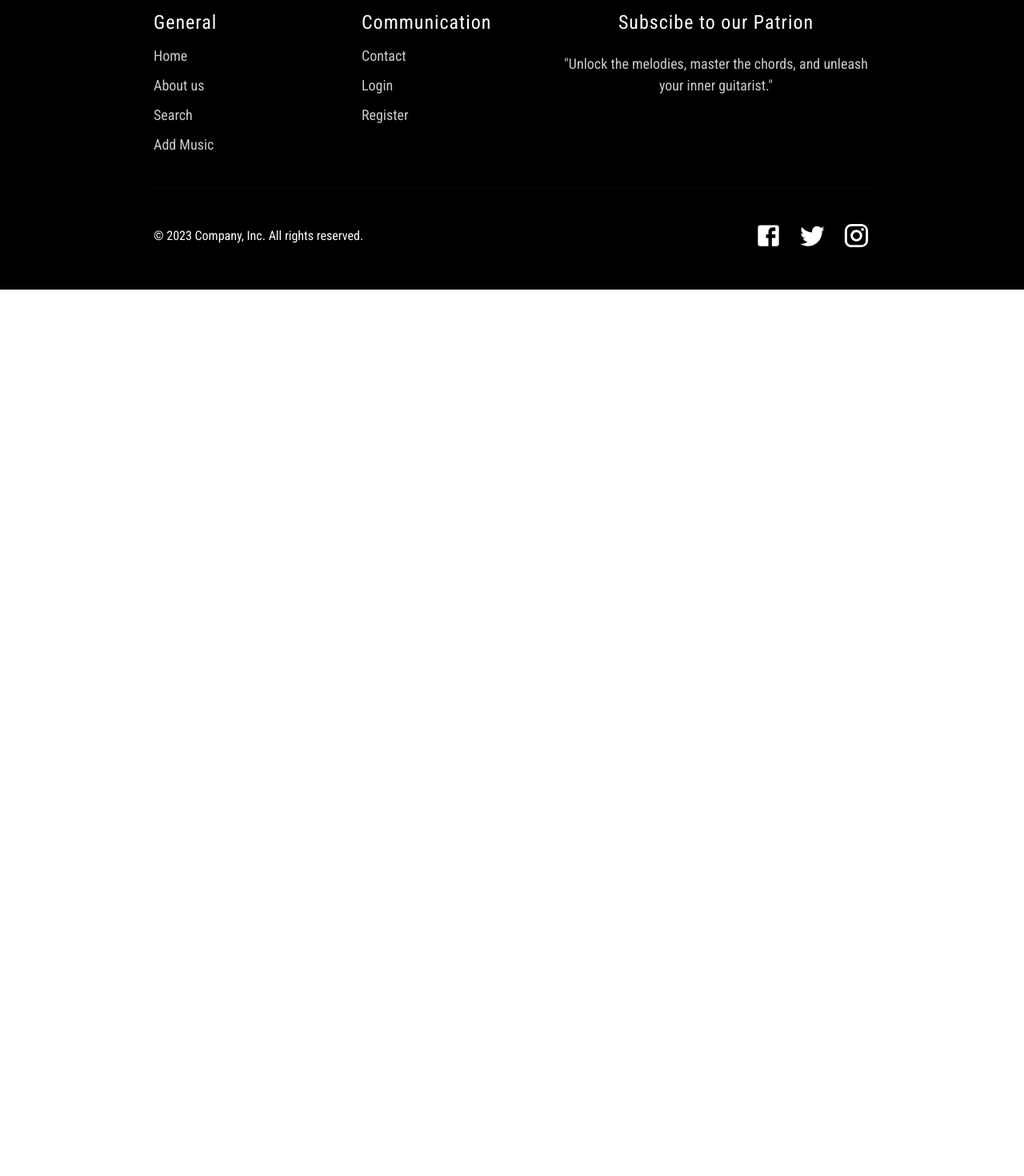
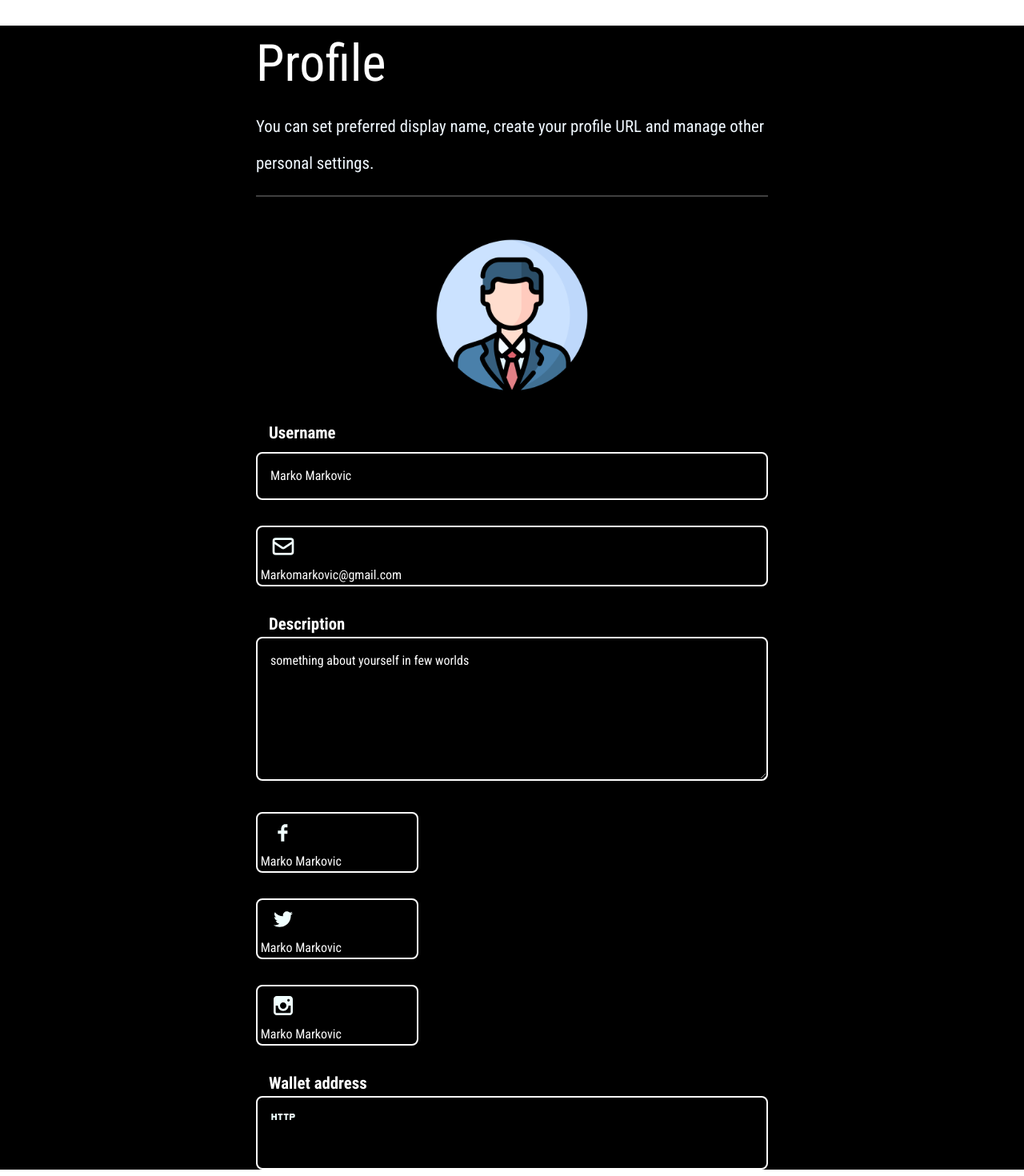
Before and after one commit to jankovulovic/coinis_project, a React (Create React App) app: page /profile in a window 1280 px wide. Shown: the part 140-1610 px from the top of the page at 80% size. Before the commit the page ends 800 px from the top, so only its background shows below. Built offline with nearby package versions, Linux system fonts and the light colour scheme.

Commit message:
profilepage

```diff
--- /dev/null
+++ b/src/Componente/ProfilePage/Form/Form.jsx
@@ -0,0 +1,88 @@
+import Reac from "react";
+import classes from "../Form/Form.module.css";
+import {HiOutlineMail} from 'react-icons/hi';
+import {MdOutlineHttp,MdOutlineContentCopy} from "react-icons/md";
+import {TiSocialFacebook, TiSocialTwitter, TiSocialInstagram} from "react-icons/ti";
+
+
+const Form = () => {
+    return (
+        <div className={classes.Form}>
+            <div className={classes.Form_box}>
+                <form>
+                    <div className={classes.Form_box_input}>
+                        <label htmlFor="name">Username</label>
+                        <input type="text" placeholder="Marko Markovic" className={classes.Form_box_input_userName}/>
+                    </div>
+                    <div className={classes.Form_box_input}>
+                        <label htmlFor="email" ></label>
+                        <div className={classes.Form_box_input_box}>
+                            <div className={classes.Form_box_input_box_icon}>
+                                <HiOutlineMail />
+                            </div>
+                            <input type="text" placeholder=" Markomarkovic@gmail.com" />
+                        </div>
+                    </div>
+                    <div className={classes.Form_box_input}>
+                        <label htmlFor="description">Description</label>
+                        <textarea
+                           name=""
+                           id=""
+                           cols="30"
+                           rows="6"
+                           placeholder="something about yourself in few worlds"
+                        ></textarea>
+                    </div>
+
+                    <div className={classes.Form_box_input_social}>
+                        <div className={classes.Form_box_input}>
+                            <label htmlFor="facebook"></label>
+                            <div className={classes.Form_box_input_box}>
+                                <div className={classes.Form_box_input_box_icon}>
+                                    <TiSocialFacebook />
+                                </div>
+                        <input type="text" placeholder=" Marko Markovic" />
+                            </div>
+                        </div>
+                    </div>
+                    <div className={classes.Form_box_input_social}>
+                        <div className={classes.Form_box_input}>
+                            <label htmlFor="Twitter"></label>
+                            <div className={classes.Form_box_input_box}>
+                                <div className={classes.Form_box_input_box_icon}>
+                                    <TiSocialTwitter />
+                                </div>
+                        <input type="text"  placeholder=" Marko Markovic"  />
+                            </div>
+                        </div>
+                    </div>
+                    <div className={classes.Form_box_input_social}>
+                        <div className={classes.Form_box_input}>
+                            <label htmlFor="Instagram"></label>
+                            <div className={classes.Form_box_input_box}>
+                                <div className={classes.Form_box_input_box_icon}>
+                                    <TiSocialInstagram />
+                                </div>
+                        <input type="text"  placeholder=" Marko Markovic" />
+                            </div>
+                        </div>
+                    </div>
+                    <div className={classes.Form_box_input}>
+                        <label htmlFor="wallet">Wallet address</label>
+                        <div className={classes.Form_box_input_box}>
+                            <div className={classes.Form_box_input_box_icon}>
+                                <MdOutlineHttp />
+
+                            </div>
+                            <input type="text" />
+                            <div className={classes.Form_box_input_box_icon}>
+
+                            </div>
+                        </div>
+                    </div>
+                </form>
+            </div>
+        </div>
+    )
+}
+export default Form;
--- /dev/null
+++ b/src/Componente/ProfilePage/Form/Form.module.css
@@ -0,0 +1,95 @@
+
+.Form{
+    width:100%;
+}
+
+.Form_box_input{
+    margin-top: 2rem;
+
+}
+
+.Form_box_input label {
+    display: block;
+    width: 100%;
+    margin-left: 1rem;
+    font-weight: 700;
+    font-size: 1.3rem;
+    color: white;
+
+}
+
+.Form_box_input_userName{
+    width: 100%;
+    border: 1px solid var(--icons-color);
+    padding: 1rem;
+    border-radius: 0.5rem;
+    background-color: transparent;
+    margin-top: .5rem;
+    outline: none;
+    border:  2px solid white;
+    color: white;
+}
+
+.Form_box_input::placeholder{
+    font-size: 1.2rem;
+    color: var(--icons-color);
+
+}
+
+.Form_box_input_box{
+    width: 100%;
+    border: 1px solid var(--icons-color);
+    border-radius: 0.5rem;
+    align-items: center;
+    gap: 1rem;
+    overflow: hidden;
+    border:  2px solid white;
+
+
+}
+
+.Form_box_input_box_icon{
+    font-size: 2rem;
+    background-color: var(--icons-color);
+    padding: .5rem 1rem;
+    color: azure;
+    display: grid;
+    cursor: pointer;
+
+}
+
+.Form_box_input_box input {
+    width: 90%;
+    border: 0;
+    background-color: transparent;
+    outline: none;
+}
+
+.Form_box_input textarea {
+   width: 100%;
+   background-color: transparent;
+   outline: none;
+   border-radius: 0.5rem;
+   padding: 1rem;
+   border:  2px solid white;
+
+
+}
+
+.Form_box_input_social{
+    display: grid;
+    grid-template-columns: repeat(3, 1fr);
+    gap: 1rem;
+}
+
+.Form_box_btn{
+    margin: 4rem 0;
+}
+
+input::placeholder {
+    color: white;
+  }
+
+textarea::placeholder{
+    color: white;
+}
--- a/src/Componente/ProfilePage/ProfilePage.js
+++ b/src/Componente/ProfilePage/ProfilePage.js
@@ -1,8 +1,37 @@
+import React from "react";
+import {useState, useMemo, useCallback, useContext} from "react";
+import {useDropzone}  from "react-dropzone";
+import classes from "./ProfilePage.module.css";
+import Form from "../ProfilePage/Form/Form";
+import img from "../../Assets/profileimage.png";
+
+
 const ProfilePage = () => {
+  const [fileUrl, setFileUrl] = useState(null);
   return (
-    <>
-      <div>Profile Page</div>
-    </>
+    <div className={classes.countainer}>
+   <div className={classes.profile}>
+    <div className={classes.profile_info}>
+      <h1>Profile</h1>
+      <p>You can set preferred display name, create your profile URL and manage other personal settings.</p>
+      <hr></hr>
+    </div>
+    <div className={classes.profile_box}>
+      <div className={classes.profile_box_img}>
+            <img
+              src={img}
+              alt="profile upload"
+              height={200}
+              width={200}
+              className={classes.profile_box_img_img}
+            />
+      </div>
+      <div className={classes.profile_box_form}>
+        <Form />
+      </div>
+    </div>
+   </div>
+   </div>
   );
 };
 
--- a/src/Componente/ProfilePage/ProfilePage.module.css
+++ b/src/Componente/ProfilePage/ProfilePage.module.css
@@ -0,0 +1,78 @@
+.countainer{
+    background-color: black;
+
+}
+.profile{
+    width: 100%;
+    margin-block: 6rem;
+}
+
+.profile_info{
+    width: 50%;
+    margin: 0 auto;
+    border-bottom: 1px solid var;
+
+}
+
+.profile_info h1{
+    font-size: 4rem;
+    line-height: 1.5;
+    text-align: left;
+    color: white;
+}
+
+.profile_info p{
+    font-size: 1.3rem;
+    width: 100%;
+    line-height: 2.2;
+    padding-bottom: .0rem;
+    text-align:left;
+    color: aliceblue;
+}
+
+.profile_box{
+    width: 50%;
+    margin: 0 auto;
+
+    grid-template-columns: 1fr 5fr;
+    margin-top: 3rem;
+    gap: 3rem;
+    align-items: flex-start;
+    text-align: left;
+}
+
+.profile_box_img {
+    margin-top: 2rem;
+    cursor: pointer;
+    position: relative;
+    text-align: center;
+}
+
+.profile_box_img_img {
+    border-radius: 50%;
+}
+
+.profile_box_img_para{
+    font-weight: 700;
+    font-size: 1.2rem;
+    line-height: 0;
+}
+
+
+@media screen and (max-width: 35em) {
+    .profile_info{
+        width: 90%;
+    }
+    .profile_info h1{
+       font-size: 2rem;
+    }
+    .profile_box{
+        width: 90%;
+        grid-template-columns: 1fr;
+    }
+}
+
+.profile_info hr{
+    border-top: 2px solid white;
+
+}
```
Also changed, not shown: src/Assets/profileimage.png (added).
